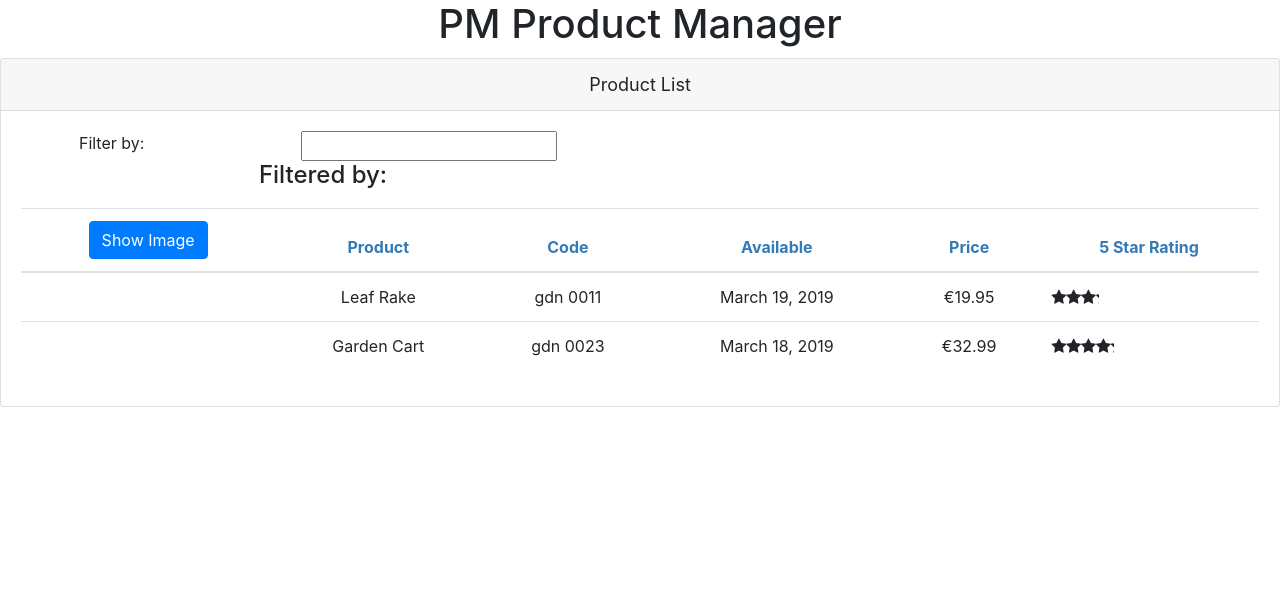
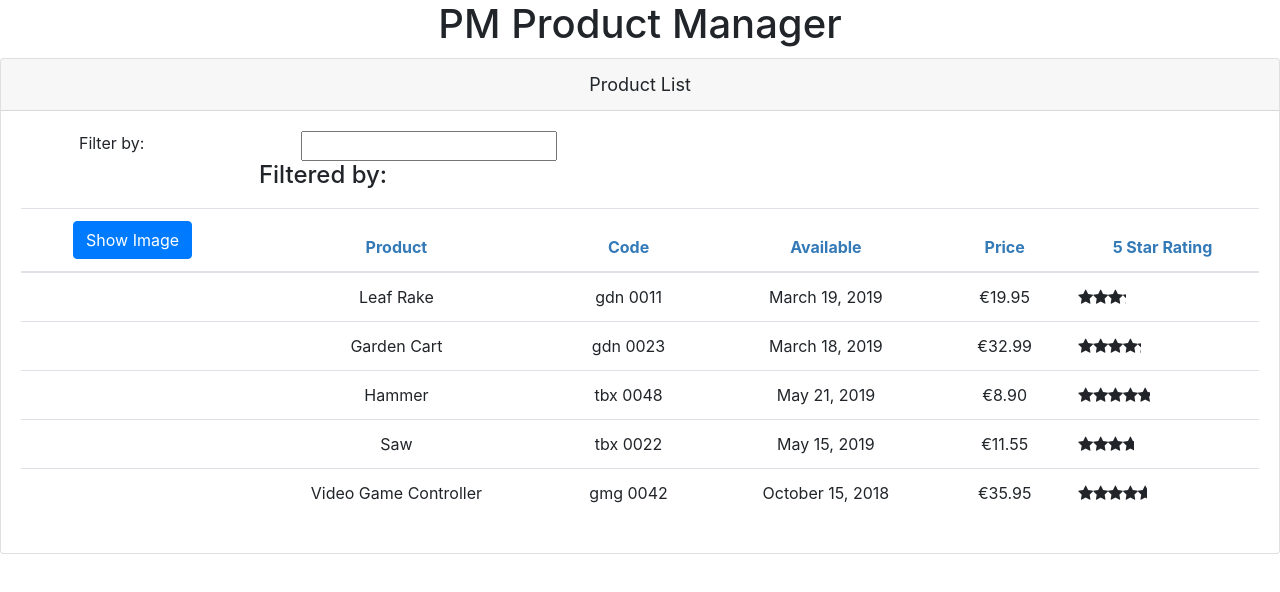
Before and after one commit to mazahir89/product-manager, an Angular app: page / in a window 1280 px wide. Shown: the top 592 px of the page. Built offline with nearby package versions, Linux system fonts and the light colour scheme.

Commit message:
added service and injected it in [

```diff
--- a/src/app/components/products/product-list/product-list.component.ts
+++ b/src/app/components/products/product-list/product-list.component.ts
@@ -1,5 +1,6 @@
 import { Component, OnInit } from '@angular/core';
 import { IProduct } from './product';
+import { ProductService } from 'src/app/services/product.service';
 
 @Component({
   selector: 'app-product-list',
@@ -13,6 +14,8 @@
   imageMargin: number = 2;
   showImage: boolean = false;
   _listFilter: string;
+
+  constructor(private productService: ProductService) {}
 
   get listFilter(): string {
     return this._listFilter;
@@ -33,39 +36,17 @@
   }
 
 
-  products: IProduct[] = [
-    {
-      "productId": 1,
-      "productName": "Leaf Rake",
-      "productCode": "GDN-0011",
-      "releaseDate": "March 19, 2019",
-      "description": "Leaf rake with 48-inch wooden handle.",
-      "price": 19.95,
-      "starRating": 3.2,
-      "imageUrl": "assets/images/leaf_rake.png"
-    },
-    {
-      "productId": 2,
-      "productName": "Garden Cart",
-      "productCode": "GDN-0023",
-      "releaseDate": "March 18, 2019",
-      "description": "15 gallon capacity rolling garden cart",
-      "price": 32.99,
-      "starRating": 4.2,
-      "imageUrl": "assets/images/garden_cart.png"
-    }
-  ];
+  products: IProduct[] = [];
 
   toggleImage(): void {
     this.showImage = !this.showImage;
   }
 
-  constructor() {
-    this.filteredProducts = this.products;
-    this.listFilter = '';
-   }
+
 
   ngOnInit() {
+    this.products = this.productService.getProducts();
+    this.filteredProducts = this.products;
   }
 
   onRaitingClicked(message: string): void {
--- /dev/null
+++ b/src/app/services/product.service.ts
@@ -0,0 +1,66 @@
+import { Injectable } from '@angular/core';
+import { IProduct } from '../components/products/product-list/product';
+
+@Injectable({
+  providedIn: 'root'
+})
+export class ProductService {
+
+  constructor() { }
+
+
+  getProducts(): IProduct[] {
+    return [
+      {
+        "productId": 1,
+        "productName": "Leaf Rake",
+        "productCode": "GDN-0011",
+        "releaseDate": "March 19, 2019",
+        "description": "Leaf rake with 48-inch wooden handle.",
+        "price": 19.95,
+        "starRating": 3.2,
+        "imageUrl": "assets/images/leaf_rake.png"
+      },
+      {
+        "productId": 2,
+        "productName": "Garden Cart",
+        "productCode": "GDN-0023",
+        "releaseDate": "March 18, 2019",
+        "description": "15 gallon capacity rolling garden cart",
+        "price": 32.99,
+        "starRating": 4.2,
+        "imageUrl": "assets/images/garden_cart.png"
+      },
+      {
+        "productId": 5,
+        "productName": "Hammer",
+        "productCode": "TBX-0048",
+        "releaseDate": "May 21, 2019",
+        "description": "Curved claw steel hammer",
+        "price": 8.9,
+        "starRating": 4.8,
+        "imageUrl": "assets/images/hammer.png"
+      },
+      {
+        "productId": 8,
+        "productName": "Saw",
+        "productCode": "TBX-0022",
+        "releaseDate": "May 15, 2019",
+        "description": "15-inch steel blade hand saw",
+        "price": 11.55,
+        "starRating": 3.7,
+        "imageUrl": "assets/images/saw.png"
+      },
+      {
+        "productId": 10,
+        "productName": "Video Game Controller",
+        "productCode": "GMG-0042",
+        "releaseDate": "October 15, 2018",
+        "description": "Standard two-button video game controller",
+        "price": 35.95,
+        "starRating": 4.6,
+        "imageUrl": "assets/images/xbox-controller.png"
+      }
+    ];
+  }
+}
```
Also changed, not shown: 1 other file (tests, documents, lock files or other folders).
